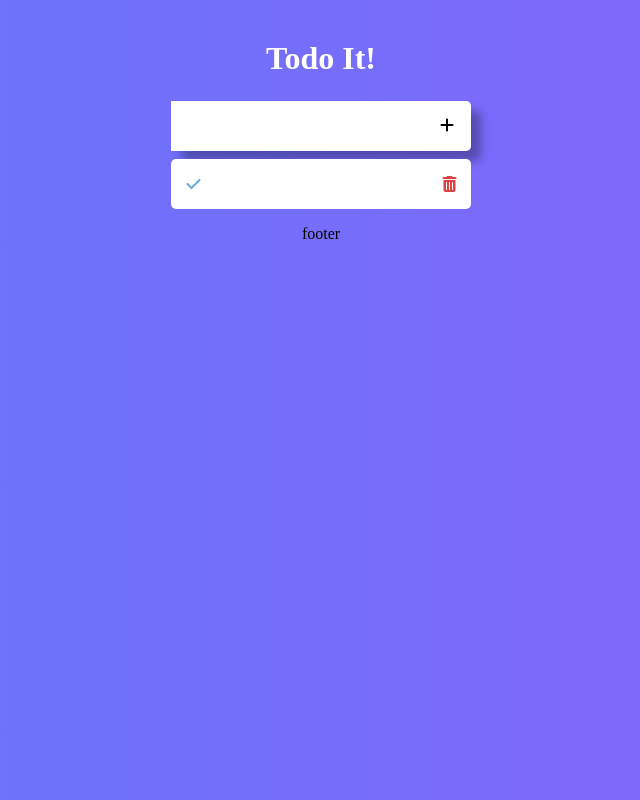
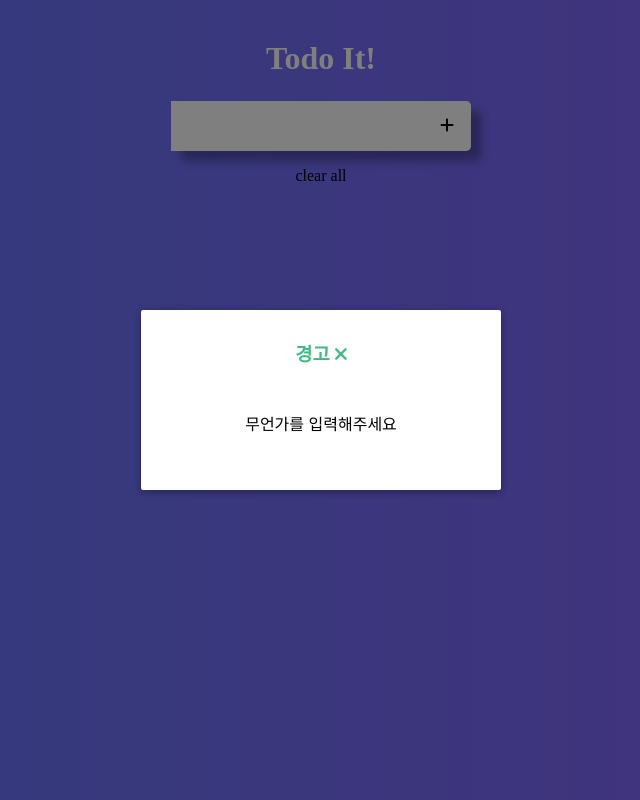
Before and after one commit to parksanghyun3/todo-app-vuePractice, a Vue app: page / in a window 1280 px wide. Both pictures are taken after a click on the element 766 px from the left and 126 px from the top of the page. Shown: the whole page, without its empty margins (319-959 px from the left). Built offline with nearby package versions, Linux system fonts and the light colour scheme.

Commit message:
트랜지션 input은 안먹음

```diff
--- a/package.json
+++ b/package.json
@@ -9,6 +9,7 @@
   },
   "dependencies": {
     "core-js": "^3.8.3",
+    "express": "^4.18.1",
     "vue": "^2.6.14"
   },
   "devDependencies": {
--- a/src/App.vue
+++ b/src/App.vue
@@ -3,7 +3,7 @@
     <TodoHeader></TodoHeader>
     <TodoInput v-on:addItems="localValue"></TodoInput>
     <TodoList v-bind:propsdata="nowItems" v-on:removeItems="todoRemove" v-on:checkedevent="toggleCheck"></TodoList>
-    <TodoFooter></TodoFooter>
+    <TodoFooter v-on:clearAll="clearAllItem"></TodoFooter>
   </div>
 </template>
 
@@ -44,6 +44,10 @@ export default {
       localStorage.removeItem(toggleItem);
       localStorage.setItem(toggleItem.items, JSON.stringify(toggleItem));
     },
+    clearAllItem(){
+      localStorage.clear();
+      this.nowItems = [];
+    }
   },
   components: {
     TodoHeader,
--- a/src/components/TodoFooter.vue
+++ b/src/components/TodoFooter.vue
@@ -1,10 +1,14 @@
 <template>
-  <div>footer</div>
+  <div v-on:click="clearTodo">clear all</div>
 </template>
 
 <script>
 export default {
-
+  methods: {
+    clearTodo(){
+      this.$emit("clearAll")
+    }
+  }
 }
 </script>
 
--- a/src/components/TodoInput.vue
+++ b/src/components/TodoInput.vue
@@ -5,21 +5,41 @@
     <span class="addContainer" @click="addTodo">
       <i class="fa-solid fa-plus"></i>
     </span>
+
+    <AlertModal v-if="showModal" @close="showModal = false">
+      <h3 slot="header">
+        경고
+        <i class="fa-solid fa-xmark closeModalBtn" @click="showModal = false"></i>
+      </h3>
+      <div slot="body">
+        무언가를 입력해주세요
+      </div>
+    </AlertModal>
   </div>
 </template>
 
 <script>
+import AlertModal from "../components/common/AlertModal.vue"
+
 export default {
   data() {
     return {
-      newTodoItem: ""
+      newTodoItem: "",
+      showModal: false
     }
   },
   methods: {
     addTodo(){
-      this.$emit("addItems", this.newTodoItem);
-      this.newTodoItem = "";
+      if(this.newTodoItem !== "") { //여기서 조건문이 들어가야 input눌렀을 때 공백이 안생김
+        this.$emit("addItems", this.newTodoItem);
+        this.newTodoItem = "";
+      } else {
+        this.showModal = true;
+      }
     }
+  },
+  components: {
+    AlertModal: AlertModal
   }
 }
 </script>
--- a/src/components/TodoList.vue
+++ b/src/components/TodoList.vue
@@ -1,6 +1,6 @@
 <template>
   <div>
-    <ul>
+    <transition-group tag="ul" name="list">
       <!-- v-for는 각 아이템에 내부적으로 index를 부여한다. -->
       <!-- 해당 아이템을 클릭 했을 때, index 인자값을 removeTodo 메서드에 연결한다. -->
       <li v-for="(todoItem, index) in propsdata" :key = "todoItem.items">
@@ -10,7 +10,7 @@
         </span>
         <i class="fa-solid fa-trash-can removeBtn" @click="removeTodo(todoItem, index)"></i>
       </li>
-    </ul>
+    </transition-group>
   </div>
 </template>
 
@@ -40,5 +40,5 @@ export default {
   .textCompleted {color: #b3adad;}
   /* 리스트 아이템 트랜지션 효과 */
   .list-enter-active, .list-leave-active {transition: all 1s;}
-  .list-enter, list-leave-to {opacity: 0; transform: translateY(30px);}
+  .list-enter, .list-leave-to {opacity: 0; transform: translateY(30px);}
 </style>
--- /dev/null
+++ b/src/components/common/AlertModal.vue
@@ -0,0 +1,87 @@
+<template>
+	<div>
+		<transition name="AlertModal">
+			<div class="AlertModal-mask">
+				<div class="AlertModal-wrapper">
+					<div class="AlertModal-container">
+
+						<div class="AlertModal-header">
+							<slot name="header">
+								default header
+							</slot>
+						</div>
+
+						<div class="AlertModal-body">
+							<slot name="body">
+								default body
+							</slot>
+						</div>
+					</div>
+				</div>
+			</div>
+		</transition>
+	</div>
+</template>
+
+<script>
+export default {
+
+}
+</script>
+
+<style>
+.AlertModal-mask {position: fixed; z-index: 9998; top: 0; left: 0; width: 100%; height: 100%; background-color: rgba(0, 0, 0, 0.5); display: table; transition: opacity 0.3s ease;
+}
+
+.AlertModal-wrapper {
+  display: table-cell;
+  vertical-align: middle;
+}
+
+.AlertModal-container {
+  width: 300px;
+  margin: 0px auto;
+  padding: 20px 30px;
+  background-color: #fff;
+  border-radius: 2px;
+  box-shadow: 0 2px 8px rgba(0, 0, 0, 0.33);
+  transition: all 0.3s ease;
+  font-family: Helvetica, Arial, sans-serif;
+}
+
+.AlertModal-header h3 {
+  margin-top: 0;
+  color: #42b983;
+}
+
+.AlertModal-body {
+  margin: 20px 0;
+}
+
+.AlertModal-default-button {
+  float: right;
+}
+
+/*
+ * The following styles are auto-applied to elements with
+ * transition="AlertModal" when their visibility is toggled
+ * by Vue.js.
+ *
+ * You can easily play with the AlertModal transition by editing
+ * these styles.
+ */
+
+.AlertModal-enter {
+  opacity: 0;
+}
+
+.AlertModal-leave-active {
+  opacity: 0;
+}
+
+.AlertModal-enter .AlertModal-container,
+.AlertModal-leave-active .AlertModal-container {
+  -webkit-transform: scale(1.1);
+  transform: scale(1.1);
+}
+</style>
```
Also changed, not shown: 1 other file (tests, documents, lock files or other folders).
